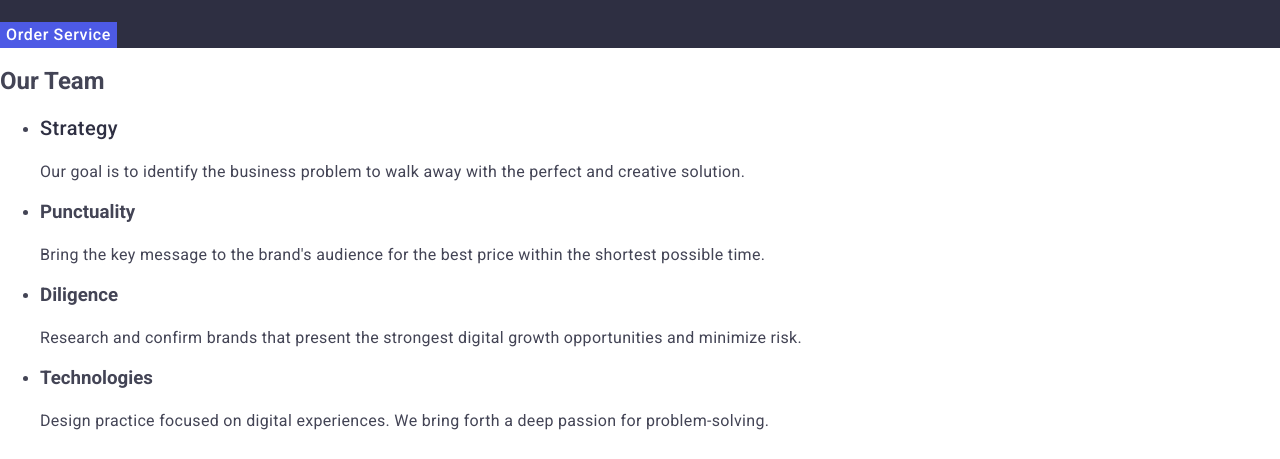
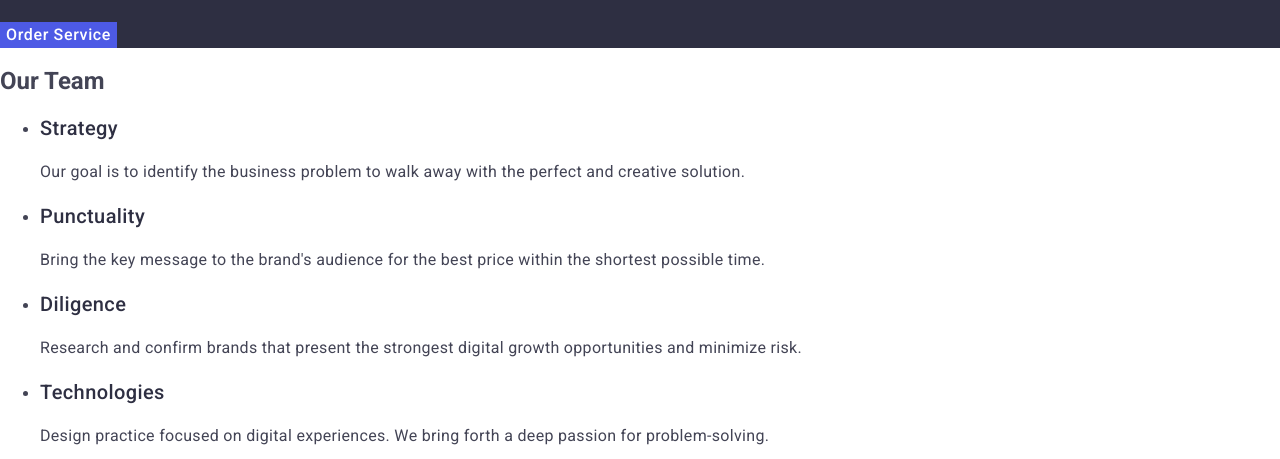
Before and after one commit to alexvictorov/goit-markup-hw-02, a plain HTML site: page index.html in a window 1280 px wide. Shown: the part 304-763 px from the top of the page. Drawn offline with nearby package versions, Linux system fonts and the light colour scheme.

Commit message:
add index file

```diff
--- a/index.html
+++ b/index.html
@@ -47,11 +47,11 @@
     <li><h3 class="main-page-title-data" >Strategy</h3>
     <p class="main-page-title-text">Our goal is to identify the business
     problem to walk away with the perfect and creative solution.</p></li>
-    <li><h3>Punctuality</h3>
+    <li><h3 class="main-page-title-data">Punctuality</h3>
     <p class="main-page-title-text">Bring the key message to the brand's audience for the best price within the shortest possible time. </p></li>
-    <li><h3>Diligence</h3>
+    <li><h3 class="main-page-title-data">Diligence</h3>
     <p class="main-page-title-text">Research and confirm brands that present the strongest digital growth     opportunities and minimize risk.</p></li>
-    <li><h3>Technologies</h3>
+    <li><h3 class="main-page-title-data">Technologies</h3>
     <p class="main-page-title-text">Design practice focused on digital experiences. We bring forth a deep passion for problem-solving.</p></li>
     </ul>
     </section>
```
